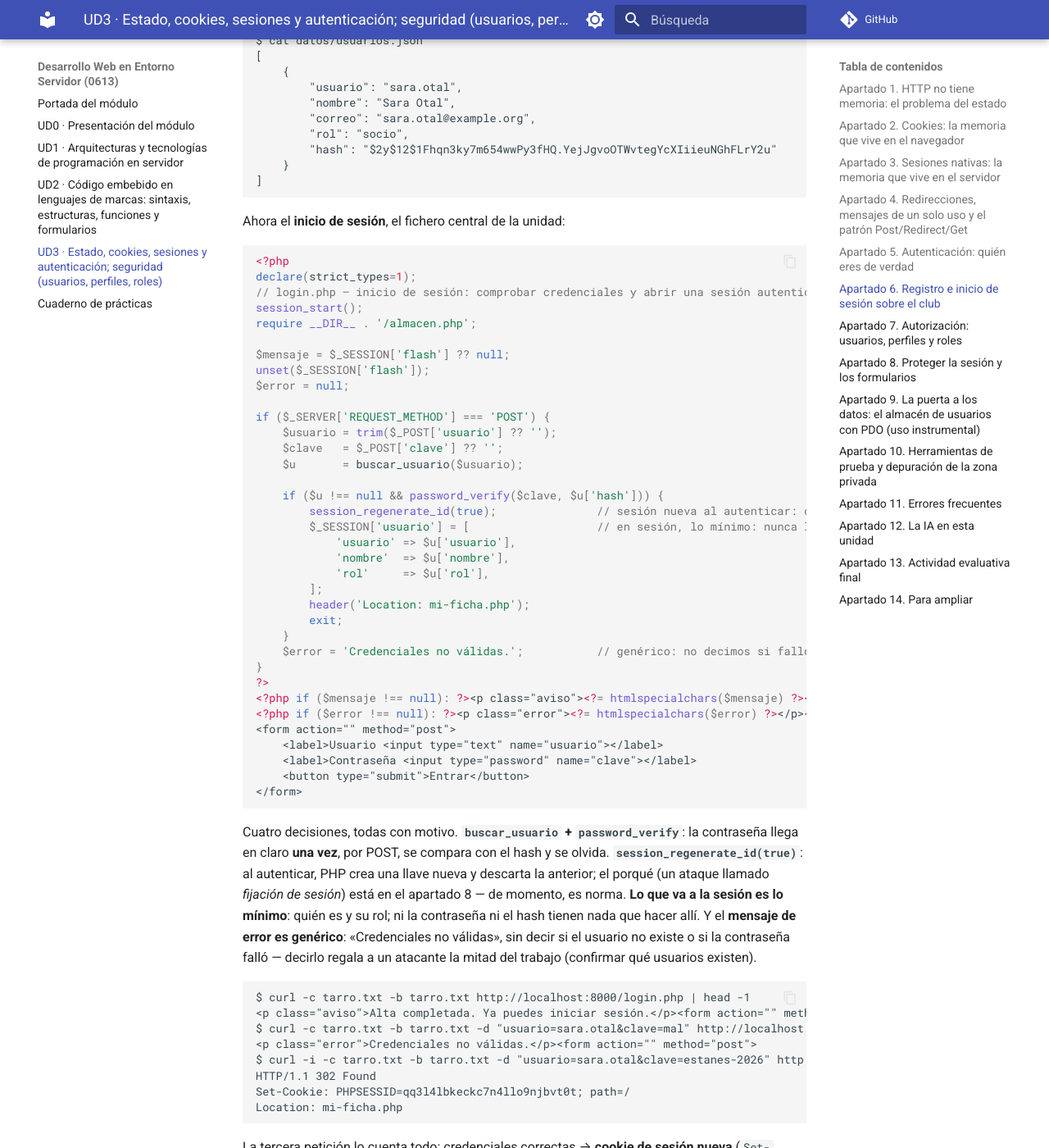
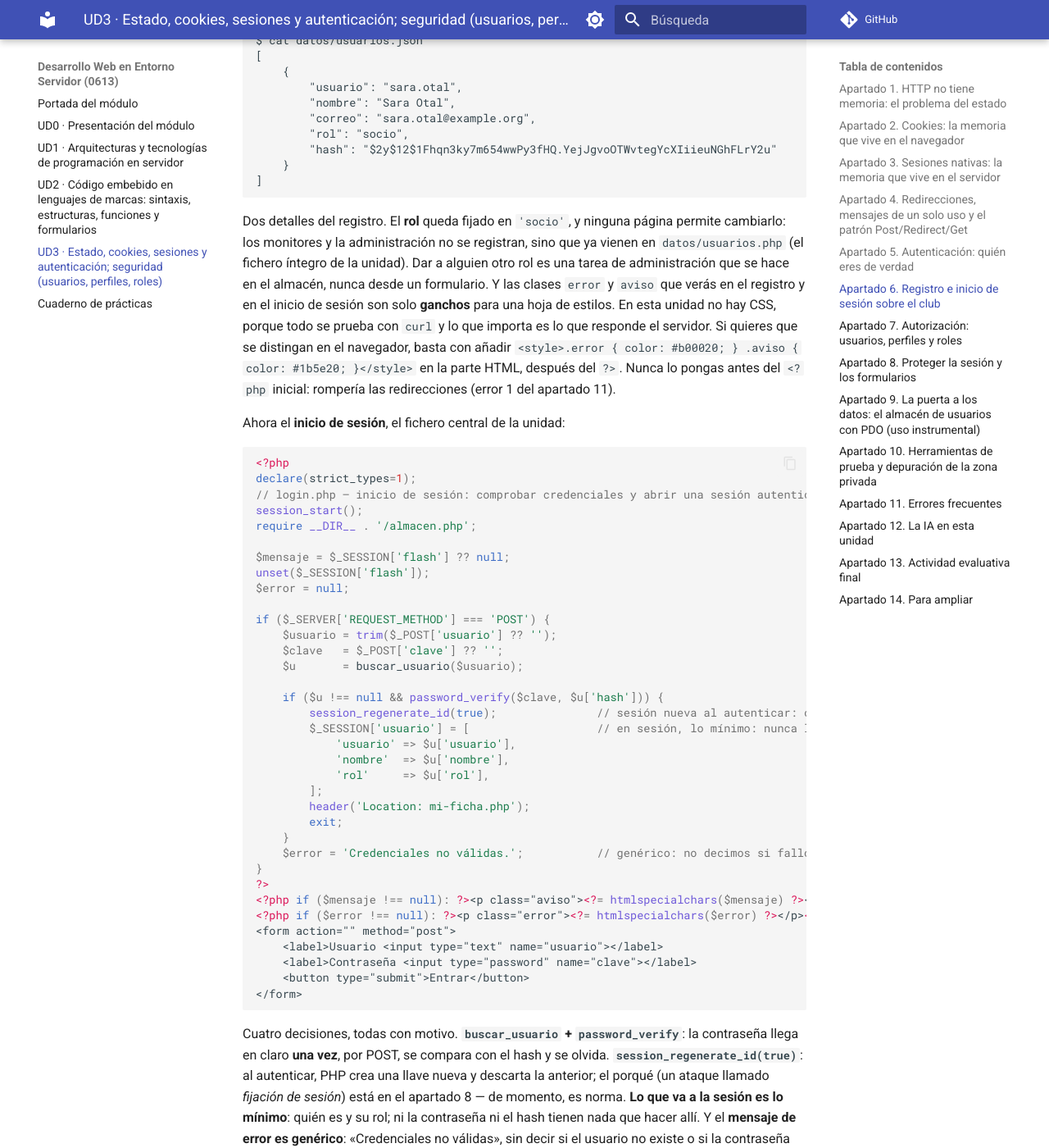
Before and after one commit to codigoRonin/apuntes-daw, an MkDocs documentation site: the page built from docs/desarrollo-web-en-entorno-servidor/ud3-estado-sesiones-autenticacion.md, in a window 1280 px wide and 1400 px high, scrolled down 21972 px. Shown: the whole window at 82% size. Built offline with MkDocs 1.6.1 and Material for MkDocs 9.7.7, drawn with Linux system fonts in a browser that asks for light colours; comment, search, counter and statistics services are not loaded; some of the changed text lies outside the part shown.

Commit message:
DWES UD3 · 6: rol, clases de estilo y mi-ficha.php explicados

````diff
--- a/docs/desarrollo-web-en-entorno-servidor/ud3-estado-sesiones-autenticacion.md
+++ b/docs/desarrollo-web-en-entorno-servidor/ud3-estado-sesiones-autenticacion.md
@@ -702,6 +702,8 @@ $ cat datos/usuarios.json
 ]
 ```
 
+Dos detalles del registro. El **rol** queda fijado en `'socio'`, y ninguna página permite cambiarlo: los monitores y la administración no se registran, sino que ya vienen en `datos/usuarios.php` (el fichero íntegro de la unidad). Dar a alguien otro rol es una tarea de administración que se hace en el almacén, nunca desde un formulario. Y las clases `error` y `aviso` que verás en el registro y en el inicio de sesión son solo **ganchos** para una hoja de estilos. En esta unidad no hay CSS, porque todo se prueba con `curl` y lo que importa es lo que responde el servidor. Si quieres que se distingan en el navegador, basta con añadir `<style>.error { color: #b00020; } .aviso { color: #1b5e20; }</style>` en la parte HTML, después del `?>`. Nunca lo pongas antes del `<?php` inicial: rompería las redirecciones (error 1 del apartado 11).
+
 Ahora el **inicio de sesión**, el fichero central de la unidad:
 
 ```php
@@ -755,7 +757,7 @@ Set-Cookie: PHPSESSID=qq3l4lbkeckc7n4llo9njbvt0t; path=/
 Location: mi-ficha.php
 ```
 
-La tercera petición lo cuenta todo: credenciales correctas → **cookie de sesión nueva** (`Set-Cookie` con un identificador distinto del que tenía el tarro: eso es `session_regenerate_id`) → redirección a la ficha. A partir de aquí, cada petición con esa llave encuentra `$_SESSION['usuario']` en su cajón, y la aplicación sabe quién habla.
+La tercera petición lo cuenta todo: credenciales correctas → **cookie de sesión nueva** (`Set-Cookie` con un identificador distinto del que tenía el tarro: eso es `session_regenerate_id`) → redirección a la ficha. Esa ficha, `mi-ficha.php`, la escribes en el apartado 7 junto con su puerta, `auth.php`; hasta entonces, la redirección acaba en un `404`. A partir de aquí, cada petición con esa llave encuentra `$_SESSION['usuario']` en su cajón, y la aplicación sabe quién habla.
 
 Y el **cierre de sesión**, que hace las tres cosas que un cierre serio hace — vaciar, invalidar la cookie y destruir el cajón — y redirige:
 
@@ -782,7 +784,7 @@ El mismo truco de caducidad en el pasado del apartado 2, aplicado a la llave. Co
 
 **Ejercicios del apartado.**
 
-- **E16.** Regístrate con `curl` (un usuario ficticio con tu alias), entra, pide `mi-ficha.php` con el tarro y cierra sesión; vuelve a pedir la ficha. Pega la secuencia con los códigos de estado y los `Set-Cookie`. Marca en qué petición cambió el identificador de sesión y en cuál se borró.
+- **E16.** Copia antes `auth.php` y `mi-ficha.php` del apartado 7. Regístrate con `curl` (un usuario ficticio con tu alias), entra, pide `mi-ficha.php` con el tarro y cierra sesión; vuelve a pedir la ficha. Pega la secuencia con los códigos de estado y los `Set-Cookie`. Marca en qué petición cambió el identificador de sesión y en cuál se borró.
 - **E17.** Cambia el mensaje de error de `login.php` por dos distintos («El usuario no existe» / «Contraseña incorrecta») y, con `curl`, demuestra en dos peticiones cómo un atacante sabría ahora que `lucia.ramos` existe y `lucia.ramoz` no. Vuelve a dejarlo genérico y explica en dos líneas qué es una *enumeración de usuarios*.
 - **E18.** El registro abre la sesión (`session_start()`) solo para dejar el mensaje de un solo uso. Propón y programa una alternativa **sin** sesión para llevar ese aviso al login (pista: un parámetro en la URL, validado) y compara ambas: ¿cuál puede manipular el usuario y con qué consecuencia? Argumenta cuál prefieres.
 
````
